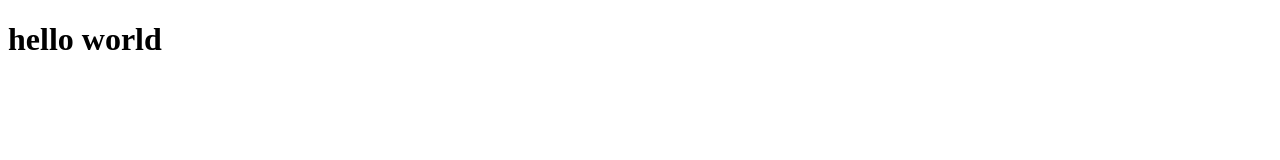
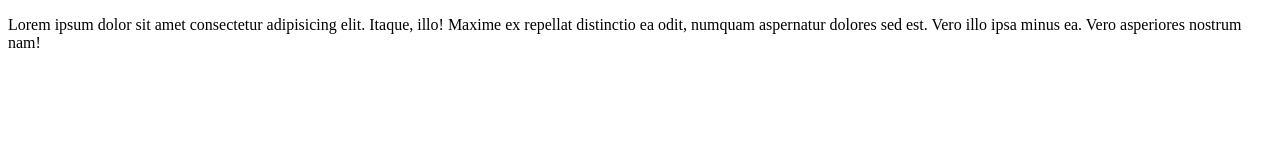
Before and after one commit to shoaib420/test-2, a plain HTML site: page index.html in a window 1280 px wide. Drawn offline with Linux system fonts and the light colour scheme.

Commit message:
p-tag add

```diff
--- a/index.html
+++ b/index.html
@@ -6,8 +6,9 @@
     <title>Document</title>
 </head>
 <body>
-    <h1>
-        hello world
-    </h1>
+
+    <p>
+        Lorem ipsum dolor sit amet consectetur adipisicing elit. Itaque, illo! Maxime ex repellat distinctio ea odit, numquam aspernatur dolores sed est. Vero illo ipsa minus ea. Vero asperiores nostrum nam!
+    </p>
 </body>
 </html>
```
